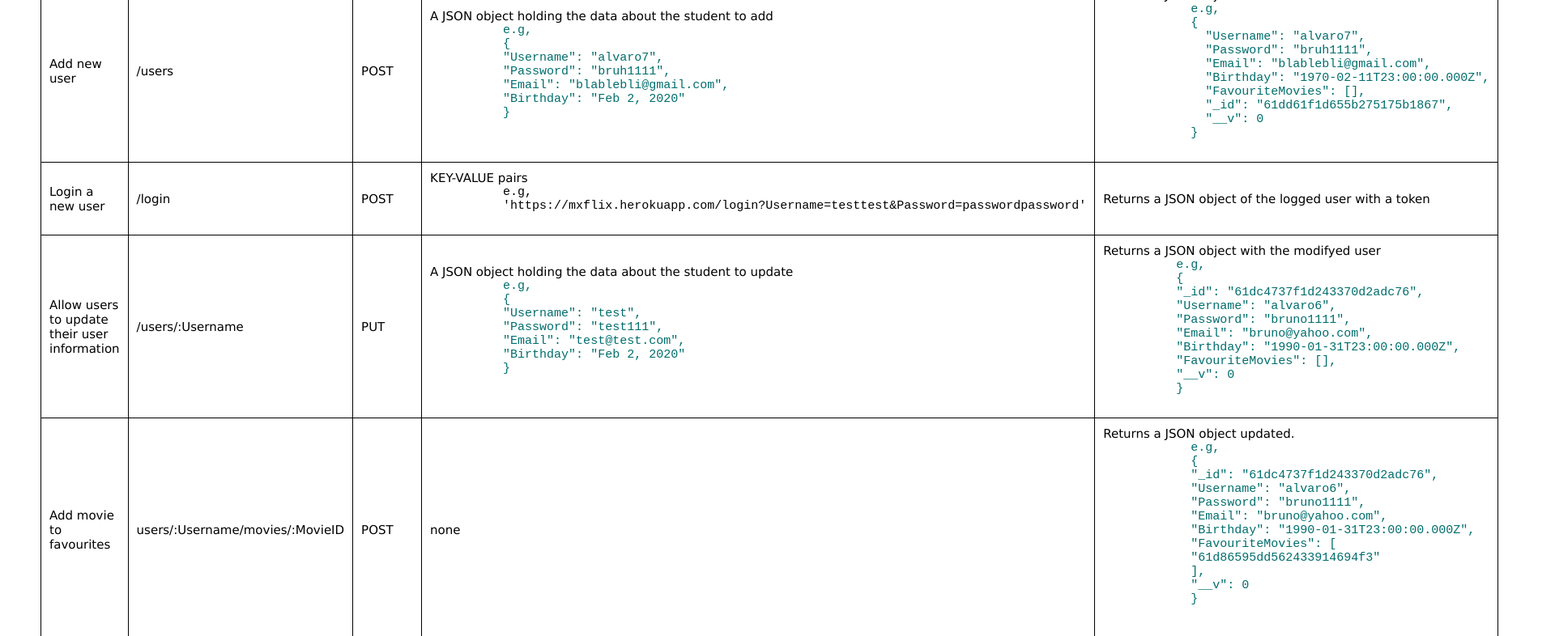
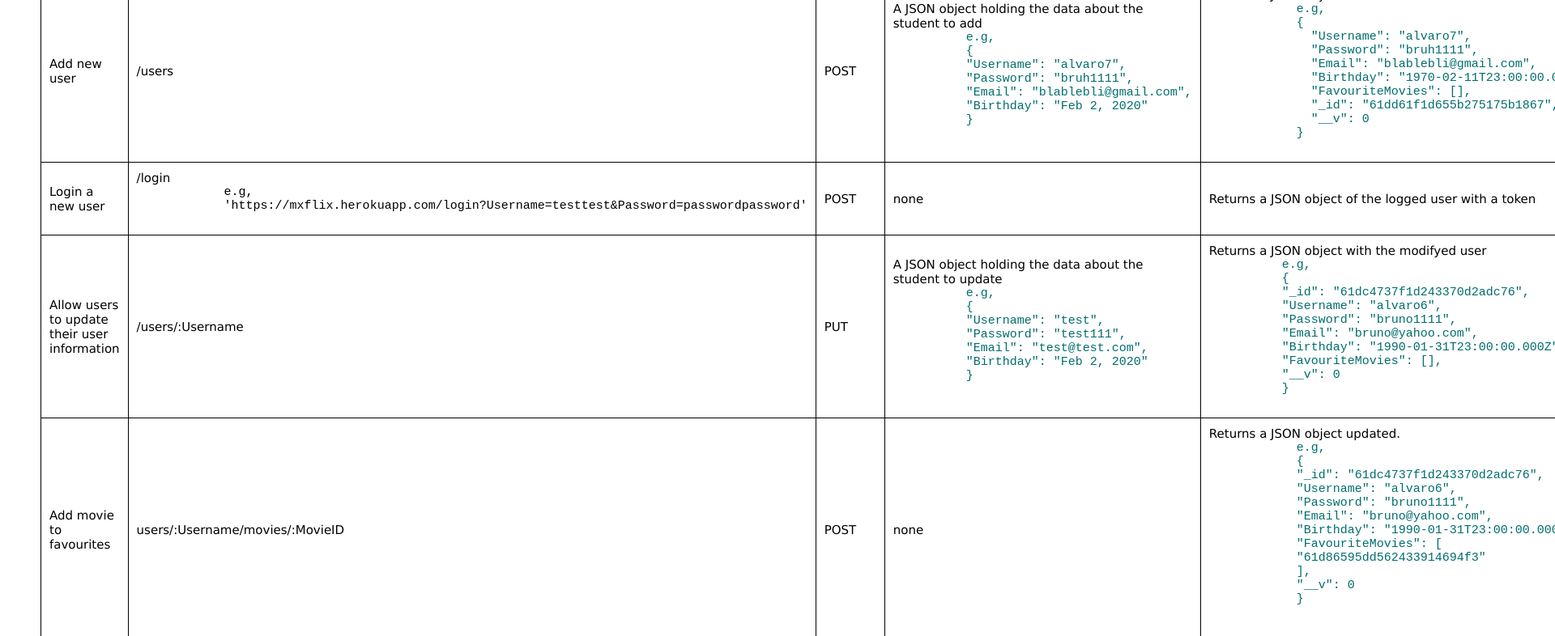
Before and after one commit to Alvaromedia/movie_api, a website: page public/documentation.html in a window 1280 px wide. Shown: the part 734-1520 px from the top of the page at 81% size, 1920 px wide, since content can reach past the window. Drawn offline with Linux system fonts and the light colour scheme.

Commit message:
Update documentation.html

```diff
--- a/public/documentation.html
+++ b/public/documentation.html
@@ -95,12 +95,14 @@
       </tr>
       <tr>
         <td>Login a new user</td>
-        <td>/login</td>
+        <td>/login
+          <pre>
+            e.g,
+            'https://mxflix.herokuapp.com/login?Username=testtest&Password=passwordpassword'
+          </pre>
+        </td>
         <td>POST</td>
-        <td>KEY-VALUE pairs <pre>
-          e.g,
-          'https://mxflix.herokuapp.com/login?Username=testtest&Password=passwordpassword'
-        </pre></td>
+        <td>none</td>
         <td>Returns a JSON object of the logged user with a token</td>
       </tr>
       <tr>
```
